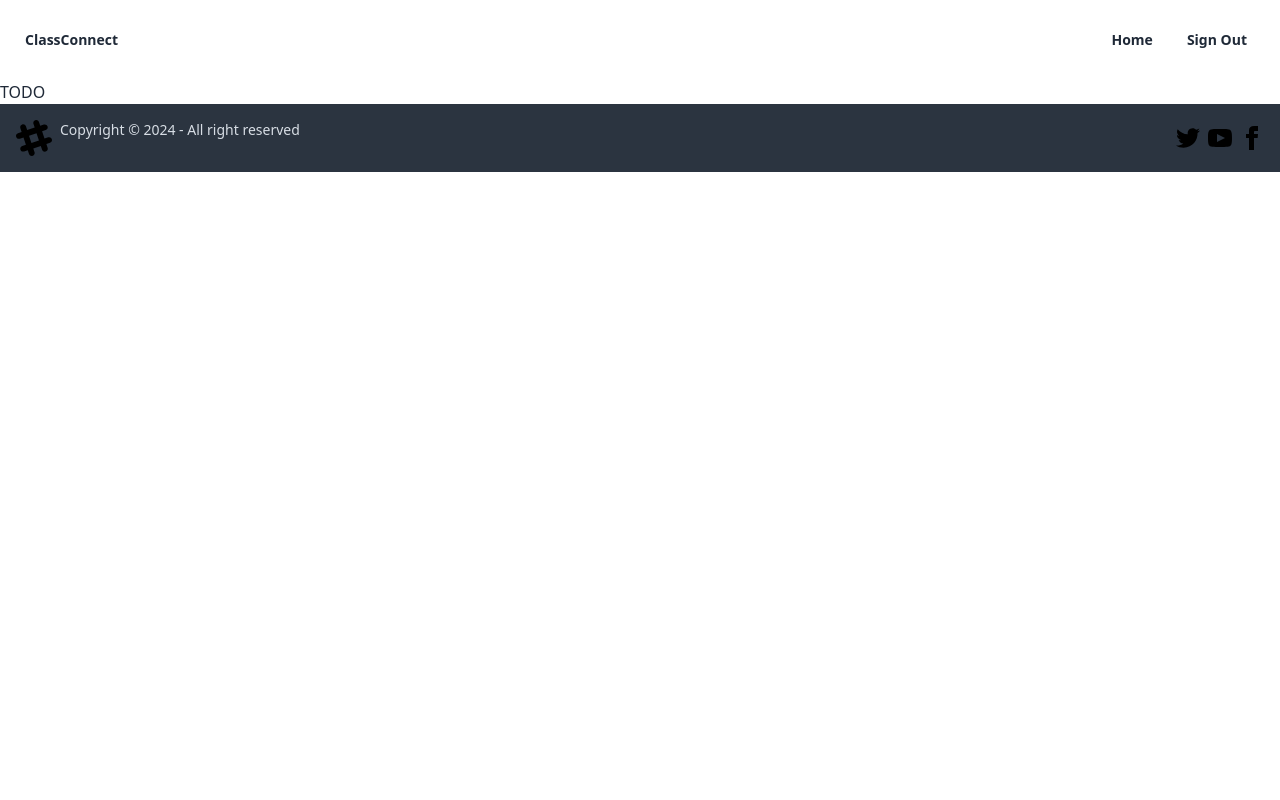
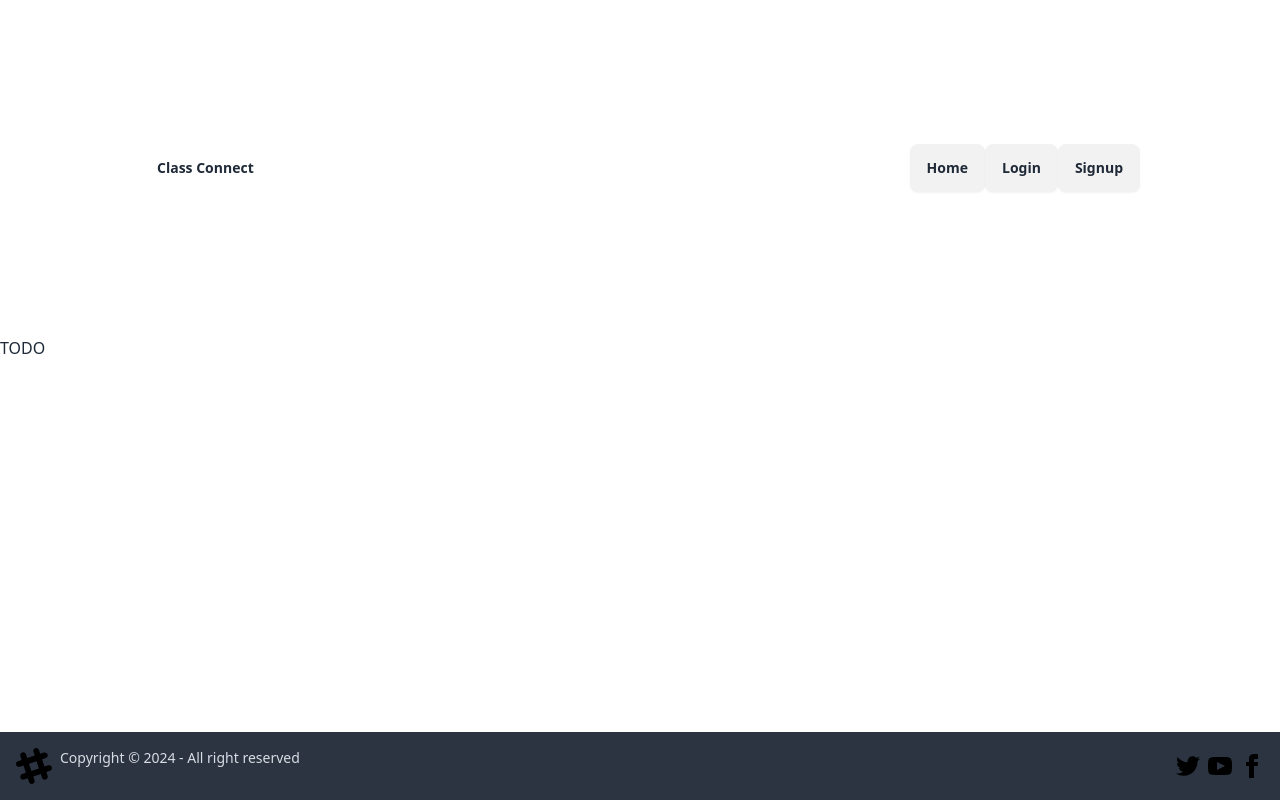
Before and after one commit to zaidshaikh3105/ClassConnect, a React (Vite) app: page / in a window 1280 px wide. Built offline with nearby package versions, Linux system fonts and the light colour scheme; no server answers.

Commit message:
custom react components

```diff
--- a/src/App.jsx
+++ b/src/App.jsx
@@ -1,10 +1,9 @@
-import "./index.css";
 import { useDispatch } from "react-redux";
 import authService from "./appwrite/auth";
 import { login, logout } from "./store/authSlice";
 import { useState, useEffect } from "react";
-import Footer from "./components/Footer";
-import Header from "./components/Header";
+import Footer from "./components/Footer/Footer";
+import Header from "./components/Header/Header";
 import { Outlet } from "react-router-dom";
 
 function App() {
@@ -28,12 +27,26 @@ function App() {
       .finally(() => setLoading(false));
   }, [dispatch]);
 
+  // Inline styles for flex layout
+  const appStyles = {
+    display: "flex",
+    flexDirection: "column",
+    minHeight: "100vh",
+  };
+
+  const mainStyles = {
+    flex: 1,
+  };
+
   return loading ? (
     <div>Loading...</div>
   ) : (
-    <div>
+    <div style={appStyles}>
       <Header />
-      <main>TODO{/* <Outlet /> */}</main>
+      <main style={mainStyles}>
+        TODO
+        {/* <Outlet /> */}
+      </main>
       <Footer />
     </div>
   );
--- /dev/null
+++ b/src/components/Button.jsx
@@ -0,0 +1,7 @@
+import React from "react";
+
+const Button = ({ children }) => {
+  return <button className="btn btn-outline">{children}</button>;
+};
+
+export default Button;
--- /dev/null
+++ b/src/components/Container/Container.jsx
@@ -0,0 +1,11 @@
+import React from "react";
+
+const Container = ({ children }) => {
+  return (
+    <div class="artboard artboard-horizontal phone-6 mx-auto px-1">
+      {children}
+    </div>
+  );
+};
+
+export default Container;
--- a/src/components/Footer.jsx
+++ b/src/components/Footer/Footer.jsx
@@ -1,4 +1,4 @@
-import "../index.css";
+import "../../index.css";
 
 const Footer = () => {
   const currentYear = new Date().getFullYear();
--- a/src/components/Header.jsx
+++ /dev/null
@@ -1,27 +0,0 @@
-import "../index.css";
-import { useState, useEffect, useCallback } from "react";
-import { Link, useNavigate } from "react-router-dom";
-
-const Header = () => {
-  return (
-    <div className="navbar bg-base-100">
-      <div className="flex-1">
-        <Link className="btn btn-ghost text-3xl">ClassConnect</Link>
-      </div>
-      <div className="flex-none">
-        <ul className="menu menu-horizontal px-1">
-          <li>
-            <Link className="btn btn-ghost text-xl" to="/home">
-              Home
-            </Link>
-          </li>
-          <li>
-            <button className="btn btn-ghost text-xl">Sign Out</button>
-          </li>
-        </ul>
-      </div>
-    </div>
-  );
-};
-
-export default Header;
--- /dev/null
+++ b/src/components/Header/Header.jsx
@@ -0,0 +1,70 @@
+import "../../index.css";
+import { useState, useEffect, useCallback } from "react";
+import { Link, useNavigate } from "react-router-dom";
+import { Container, LogoutBtn } from "../index";
+import { useSelector } from "react-redux";
+
+const Header = () => {
+  const authStatus = useSelector((state) => state.auth.status);
+  const navigate = useNavigate();
+
+  const navItems = [
+    {
+      name: "Home",
+      slug: "/",
+      active: true,
+    },
+    {
+      name: "Login",
+      slug: "/login",
+      active: !authStatus,
+    },
+    {
+      name: "Signup",
+      slug: "/signup",
+      active: !authStatus,
+    },
+    {
+      name: "All post",
+      slug: "/all-post",
+      active: authStatus,
+    },
+    {
+      name: "Add post",
+      slug: "/add-post",
+      active: authStatus,
+    },
+  ];
+
+  return (
+    <div className="navbar bg-base-100">
+      <Container>
+        <div className="navbar bg-base-100">
+          <Link to="/" className="btn btn-ghost text-xl">
+            Class Connect
+          </Link>
+        </div>
+        <div className="flex-none">
+          <ul className="menu menu-horizontal px-1">
+            {navItems.map((item) =>
+              item.active ? (
+                <li key={item.name}>
+                  <button onClick={() => navigate(item.slug)} className="btn">
+                    {item.name}
+                  </button>
+                </li>
+              ) : null
+            )}
+            {authStatus && (
+              <li>
+                <LogoutBtn />
+              </li>
+            )}
+          </ul>
+        </div>
+      </Container>
+    </div>
+  );
+};
+
+export default Header;
--- /dev/null
+++ b/src/components/Header/LogoutBtn.jsx
@@ -0,0 +1,16 @@
+import React from "react";
+import { useDispatch } from "react-redux";
+import authService from "/src/appwrite/auth.js";
+import { logout } from "../../store/authSlice";
+
+const LogoutBtn = () => {
+  const dispatch = useDispatch();
+  const logOutHandler = () => {
+    authService.logout().then(() => {
+      dispatch(logout());
+    });
+  };
+  return <button className="btn">Log out</button>;
+};
+
+export default LogoutBtn;
--- /dev/null
+++ b/src/components/Inputfield.jsx
@@ -0,0 +1,27 @@
+import React, { useId, forwardRef } from "react";
+
+const InputField = forwardRef(function InputField(
+  { label, type = "text", className = "", ...props },
+  ref
+) {
+  const id = useId();
+
+  return (
+    <div className="w-full">
+      {label && (
+        <label className="inline-block mb-1 pl-1" htmlFor={id}>
+          {label}
+        </label>
+      )}
+      <input
+        type={type}
+        className={`input input-bordered w-full max-w-xs ${className}`}
+        ref={ref}
+        {...props}
+        id={id}
+      />
+    </div>
+  );
+});
+
+export default InputField;
--- /dev/null
+++ b/src/components/Logo.jsx
@@ -0,0 +1,7 @@
+import React from "react";
+
+const Logo = () => {
+  return <div>Logo</div>;
+};
+
+export default Logo;
--- /dev/null
+++ b/src/components/index.js
@@ -0,0 +1,5 @@
+import Header from "./Header/Header";
+import Footer from "./Footer/Footer";
+import Container from "./Container/Container";
+import LogoutBtn from "./Header/LogoutBtn";
+export { Header, Footer, Container, LogoutBtn };
```
